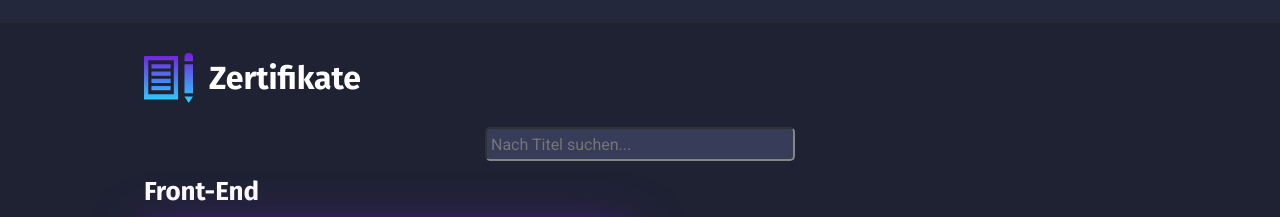
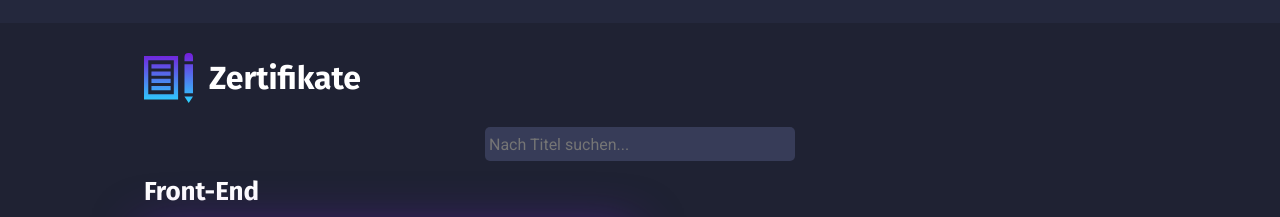
Before and after one commit to eg-delacruz/portfolio, a Next.js app: page /de in a window 1280 px wide. Shown: the part 4580-4797 px from the top of the page. Built offline with nearby package versions, Linux system fonts and the light colour scheme.

Commit message:
feat: eliminate border of search certificates input

```diff
--- a/src/components/specificUse/sections/certificates/Certificates.tsx
+++ b/src/components/specificUse/sections/certificates/Certificates.tsx
@@ -630,6 +630,7 @@ export const Certificates = () => {
           onChange={SEARCH_BAR.onChange}
           value={SEARCH_BAR.value}
           placeholder={t(`Page.certificates.search_bar_placeholder`)}
+          autoFocus
         />
 
         {filteredFrontCertificates.length === 0 &&
--- a/src/components/specificUse/sections/certificates/Styles.module.css
+++ b/src/components/specificUse/sections/certificates/Styles.module.css
@@ -6,6 +6,7 @@
   border-radius: 5px;
   background-color: var(--secondary-white);
   height: 34px;
+  border: none;
 }
 .search_bar:focus {
   outline: none;
@@ -25,6 +26,6 @@
 }
 
 /* Dark mode */
-[data-theme="dark"] .search_bar {
+[data-theme='dark'] .search_bar {
   background-color: var(--contrast-black-2);
 }
```
